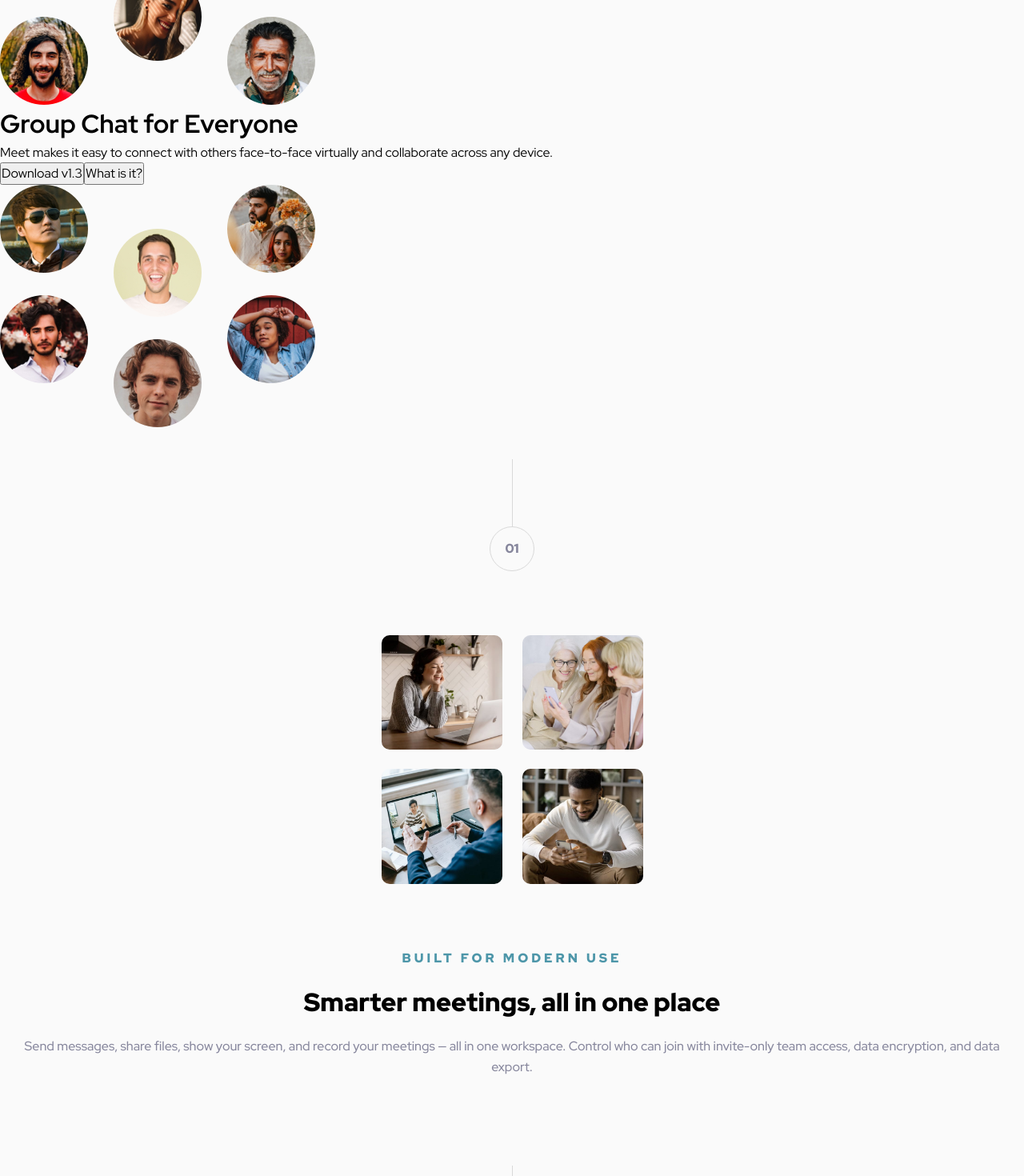
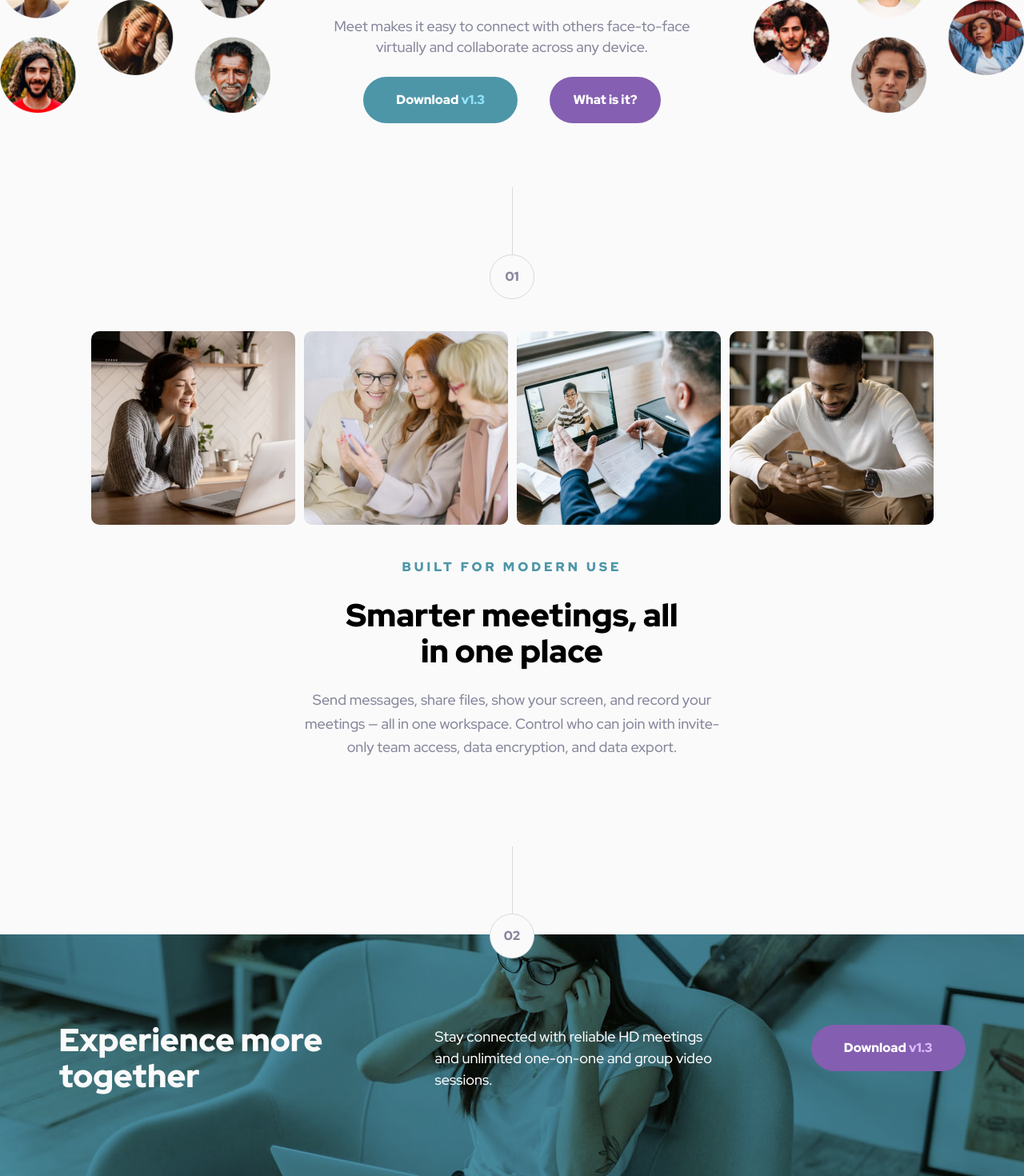
Before and after one commit to mayor-creator/meeting_landing_page_component, a React (Vite) app: page / in a window 1280 px wide. Shown: the part 280-1750 px from the top of the page at 80% size. Built offline with nearby package versions, Linux system fonts and the light colour scheme.

Commit message:
complete adding stylesheet to components

```diff
--- a/src/components/Footer/Footer.module.css
+++ b/src/components/Footer/Footer.module.css
@@ -86,10 +86,52 @@
   color: hsl(268, 100%, 86%);
 }
 
-@media (max-width:30em) {}
+/* tablets */
+@media (min-width:30.063em) and (max-width:64em) {
+  .lineContainer {
+    padding-top: 3.75rem;
+  }
 
-/* tablets */
-@media (min-width:30.063em) and (max-width:64em) {}
+  .footerContainer {
+    background-image: url("../../assets/tablet/image-footer.jpg");
+  }
+
+  .footerHeader {
+    font-size: 2.5rem;
+    line-height: 1.1;
+    padding-left: 11.25rem;
+    padding-right: 11.25rem;
+  }
+
+  .footerMessage {
+    line-height: 1.44;
+    padding-left: 6.25rem;
+    padding-right: 6.25rem;
+  }
+}
 
 /* desktop */
-@media (min-width: 64.063em) {}
+@media (min-width: 64.063em) {
+  .footerContainer {
+    background-image: url("../../assets/desktop/image-footer.jpg");
+
+    height: 19.25rem;
+    flex-direction: row;
+    column-gap: 7.5rem;
+    row-gap: 0rem;
+    justify-content: center;
+  }
+
+  .footerHeader {
+    text-align: start;
+    font-size: 2.5rem;
+    padding: 0rem;
+    max-width: 21.875rem;
+  }
+
+  .footerMessage {
+    text-align: start;
+    padding: 0rem;
+    max-width: 21.875rem;
+  }
+}
--- a/src/components/Header/Header.jsx
+++ b/src/components/Header/Header.jsx
@@ -28,15 +28,19 @@ export function Header() {
 							alt="portrait of different people"
 						/>
 					</div>
-					<div className="group-chat">
-						<h1>Group Chat for Everyone</h1>
-						<p>
+					<div className={style.groupChatContainer}>
+						<h1 className={style.groupChatHeader}>Group Chat for Everyone</h1>
+						<p className={style.groupChatMessage}>
 							Meet makes it easy to connect with others face-to-face virtually
 							and collaborate across any device.
 						</p>
 						<div className="buttons">
-							<Button>Download v1.3</Button>
-							<Button>What is it?</Button>
+							<Button className={style.groupChatButtonVersion}>
+								Download <span className={style.spanVersion}>v1.3</span>
+							</Button>
+							<Button className={style.groupChatButtonQuestion}>
+								What is it?
+							</Button>
 						</div>
 					</div>
 					<div className="hero-right-container">
--- a/src/components/Header/Header.module.css
+++ b/src/components/Header/Header.module.css
@@ -66,7 +66,7 @@
   font-weight: 900;
   line-height: 1.63;
   height: 3.625rem;
-  width: 139px;
+  width: 8.688rem;
   margin-left: auto;
   margin-right: auto;
 }
@@ -83,6 +83,38 @@
   .laptopContainer {
     display: none;
   }
+
+  .heroImage {
+    height: auto;
+  }
+
+  .groupChatContainer {
+    padding: 3.75rem 2.5rem;
+    row-gap: 1.875rem;
+  }
+
+  .groupChatHeader {
+    font-size: 3rem;
+    font-weight: 900;
+    line-height: 1;
+    padding-right: 11.25rem;
+    padding-left: 11.25rem;
+  }
+
+  .groupChatMessage {
+    padding-right: 8.125rem;
+    padding-left: 8.125rem;
+  }
+
+  .groupChatButtonVersion {
+    display: inline-block;
+    margin-bottom: 0rem;
+    margin-right: 2.5rem;
+  }
+
+  .groupChatButtonQuestion {
+    display: inline-block;
+  }
 }
 
 /* desktop */
@@ -90,4 +122,44 @@
   .tabletMobileContainer {
     display: none;
   }
+
+  .laptopContainer {
+    display: flex;
+    align-items: center;
+    justify-content: center;
+    column-gap: 3.125rem;
+    row-gap: 0rem;
+  }
+
+  .groupChatContainer {
+    display: flex;
+    flex-direction: column;
+    align-items: center;
+    row-gap: 1.5rem;
+    padding: 2.5rem 1.25rem;
+  }
+
+  .groupChatHeader {
+    font-size: 4rem;
+    line-height: 1;
+    padding-right: 0rem;
+    padding-left: 0rem;
+    max-width: 27.813rem;
+  }
+
+  .groupChatMessage {
+    font-size: 1.125rem;
+    line-height: 1.44;
+    max-width: 33.75rem;
+  }
+
+  .groupChatButtonVersion {
+    display: inline-block;
+    margin-bottom: 0rem;
+    margin-right: 2.5rem;
+  }
+
+  .groupChatButtonQuestion {
+    display: inline-block;
+  }
 }
--- a/src/components/Main/Main.module.css
+++ b/src/components/Main/Main.module.css
@@ -48,7 +48,7 @@
 }
 
 .modernBuilt {
-  color: #4D96A9;
+  color: hsl(192, 37%, 48%);
   text-align: center;
   text-transform: uppercase;
   padding-bottom: 1.5rem;
@@ -69,7 +69,7 @@
 }
 
 .modernMessage {
-  color: #87879D;
+  color: hsl(240, 10%, 57%);
   text-align: center;
   font-size: 1rem;
   font-weight: 500;
@@ -78,11 +78,55 @@
   padding-right: 0.625rem;
 }
 
-/* mobile*/
-@media (max-width:30em) {}
 
 /* tablets */
-@media (min-width:30.063em) and (max-width:64em) {}
+@media (min-width:30.063em) and (max-width:64em) {
+  .lineContainer {
+    padding-top: 3.75rem;
+  }
+
+  .imageContainer {
+    grid-template-columns: repeat(4, 10.25rem);
+    row-gap: 0rem;
+    column-gap: 0.688rem;
+    padding: 0rem;
+  }
+
+  .modernHeader {
+    font-size: 2.5rem;
+    padding-right: 9.375rem;
+    padding-left: 9.375rem;
+  }
+
+  .modernMessage {
+    padding-left: 3.75rem;
+    padding-right: 5.625rem;
+  }
+}
 
 /* desktop */
-@media (min-width: 64.063em) {}
+@media (min-width: 64.063em) {
+  .imageContainer {
+    grid-template-columns: repeat(4, 15.938rem);
+    row-gap: 0rem;
+    column-gap: 0.688rem;
+    padding: 0rem;
+  }
+
+  .modernHeader {
+    text-align: center;
+    font-size: 2.5rem;
+    padding-right: 0rem;
+    padding-left: 0rem;
+    max-width: 28.438rem;
+    margin-left: auto;
+    margin-right: auto;
+  }
+
+  .modernMessage {
+    font-size: 1.125rem;
+    max-width: 33.75rem;
+    margin-left: auto;
+    margin-right: auto;
+  }
+}
```
